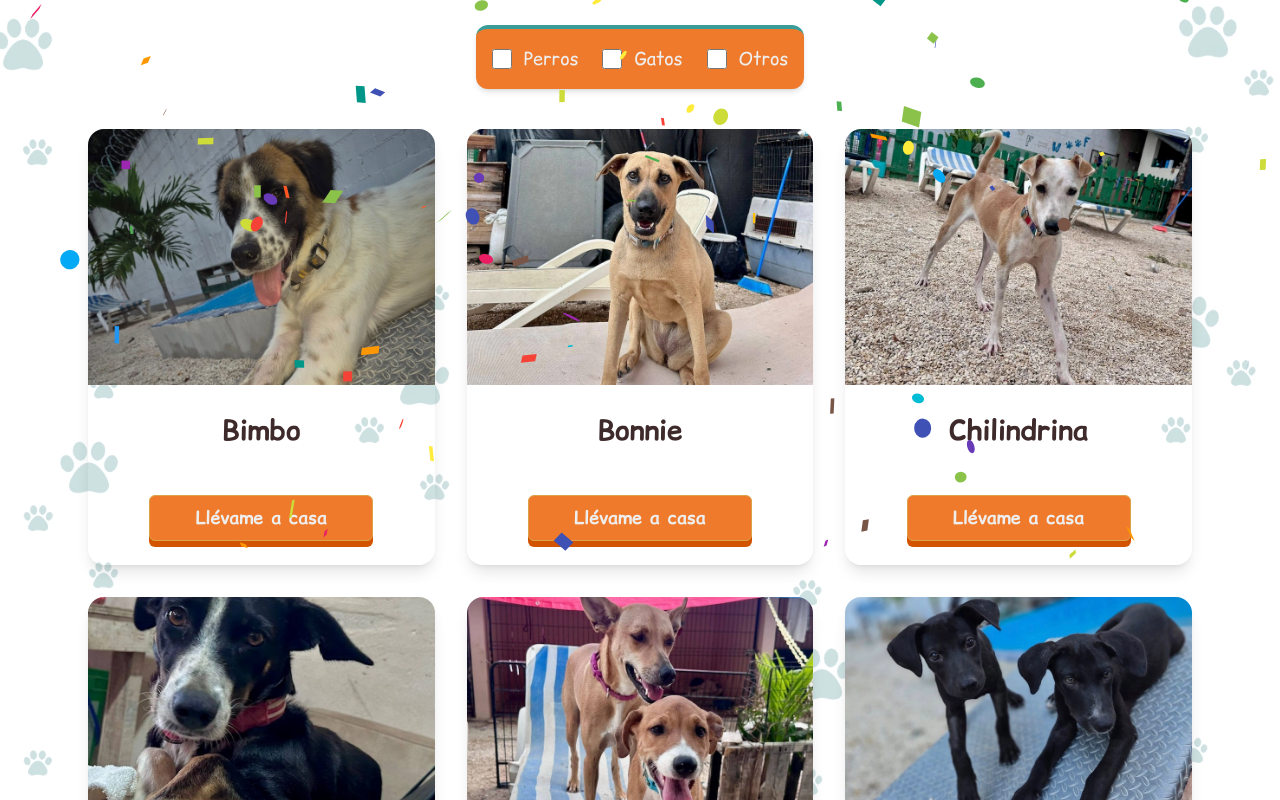
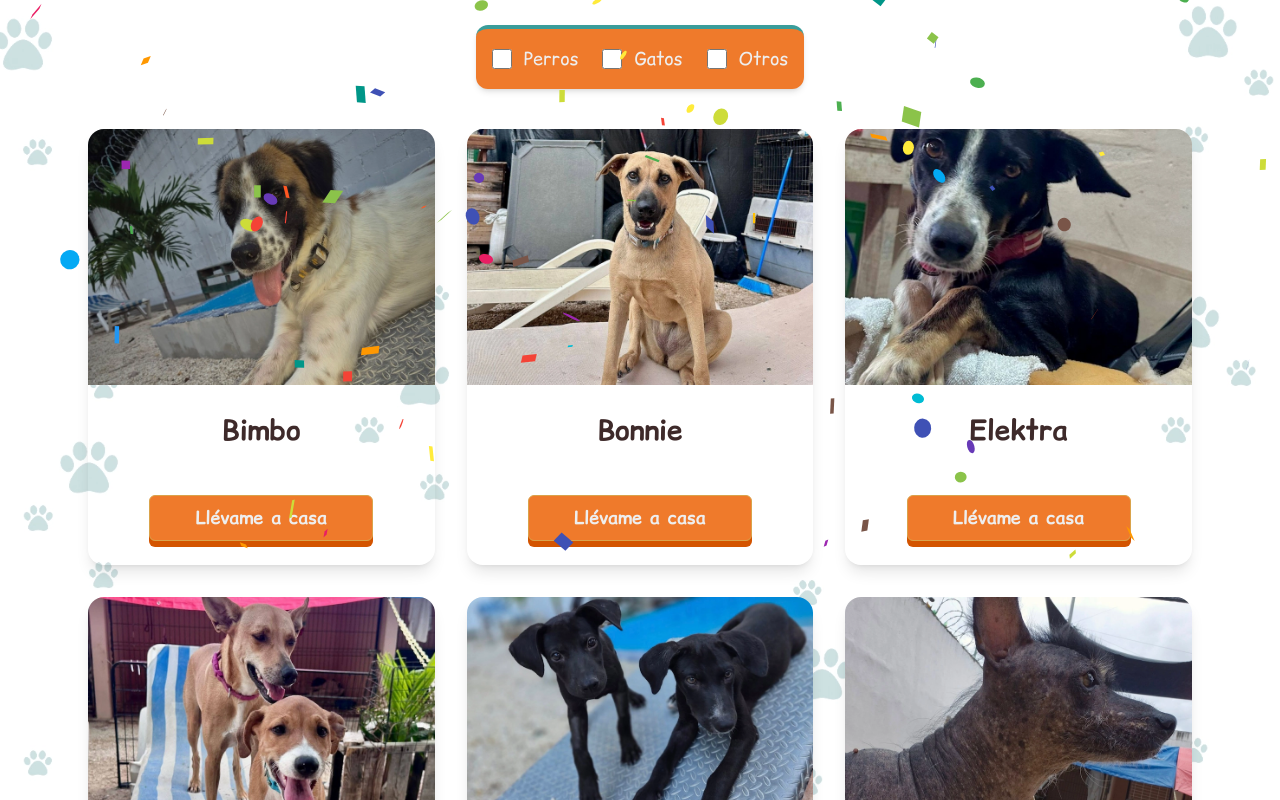
Before and after one commit to Ghdez13/animal-shelter-web, a React (Vite) app: page /adoptions in a window 1280 px wide. Shown: the part 600-1400 px from the top of the page. Built offline with nearby package versions, Linux system fonts and the light colour scheme.

Commit message:
Update animal list for adoption

```diff
--- a/src/assets/data/animalCandidates.js
+++ b/src/assets/data/animalCandidates.js
@@ -51,31 +51,6 @@ export const animalsCandidates = [
       en: "Playful and sweet",
       es: "Juguetona y dulce",
       fr: "Joueuse et douce",
-    },
-  },
-  {
-    name: "Chilindrina",
-    type: "dog",
-    images: {
-      desktop: [
-        "/dogImages/Chilindrina.webp",
-        "/dogImages/Chilindrina1.webp",
-        "/dogImages/Chilindrina2.webp",
-      ],
-      mobile: [
-        "/dogImages/ChilindrinaMobile.webp",
-        "/dogImages/Chilindrina1Mobile.webp",
-        "/dogImages/Chilindrina2Mobile.webp",
-      ],
-    },
-    age: { en: "1 year", es: "1 año", fr: "1 an" },
-    sterilized: { en: "Yes", es: "Sí", fr: "Oui" },
-    sex: { en: "Female", es: "Hembra", fr: "Femelle" },
-    size: { en: "Medium", es: "Mediano", fr: "Moyenne" },
-    personality: {
-      en: "Calm and obedient",
-      es: "Calmada y obediente",
-      fr: "Calme et obéissante",
     },
   },
   {
--- a/src/components/Adoptions/AdoptionCounter.jsx
+++ b/src/components/Adoptions/AdoptionCounter.jsx
@@ -2,7 +2,7 @@ import { useState, useEffect } from "react";
 import { useTranslation } from "react-i18next";
 import Confetti from "react-confetti";
 
-const AdoptionCounter = ({ max = 214, speed = 20 }) => {
+const AdoptionCounter = ({ max = 215, speed = 20 }) => {
   const { t } = useTranslation();
   const [count, setCount] = useState(0);
   const [showNumber, setShowNumber] = useState(true); // Visibility for blinking
```
